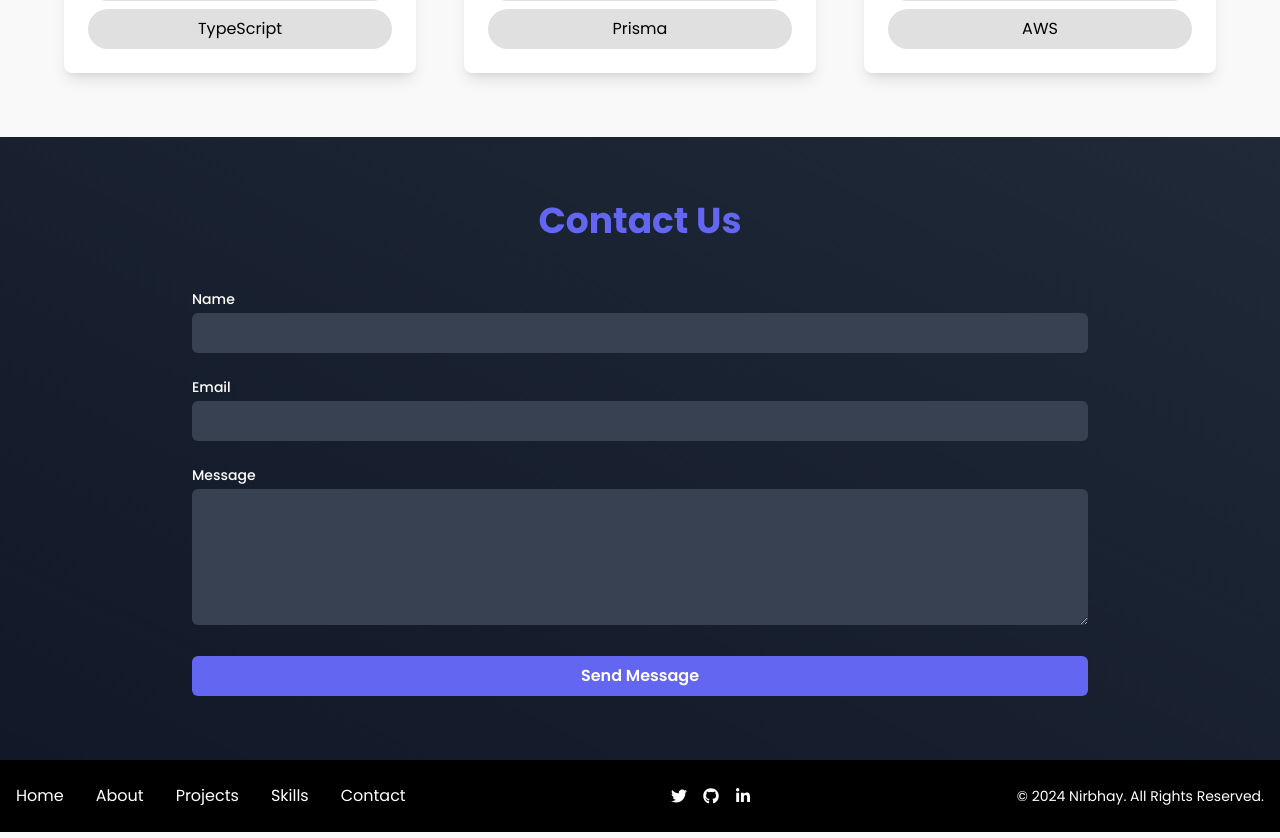
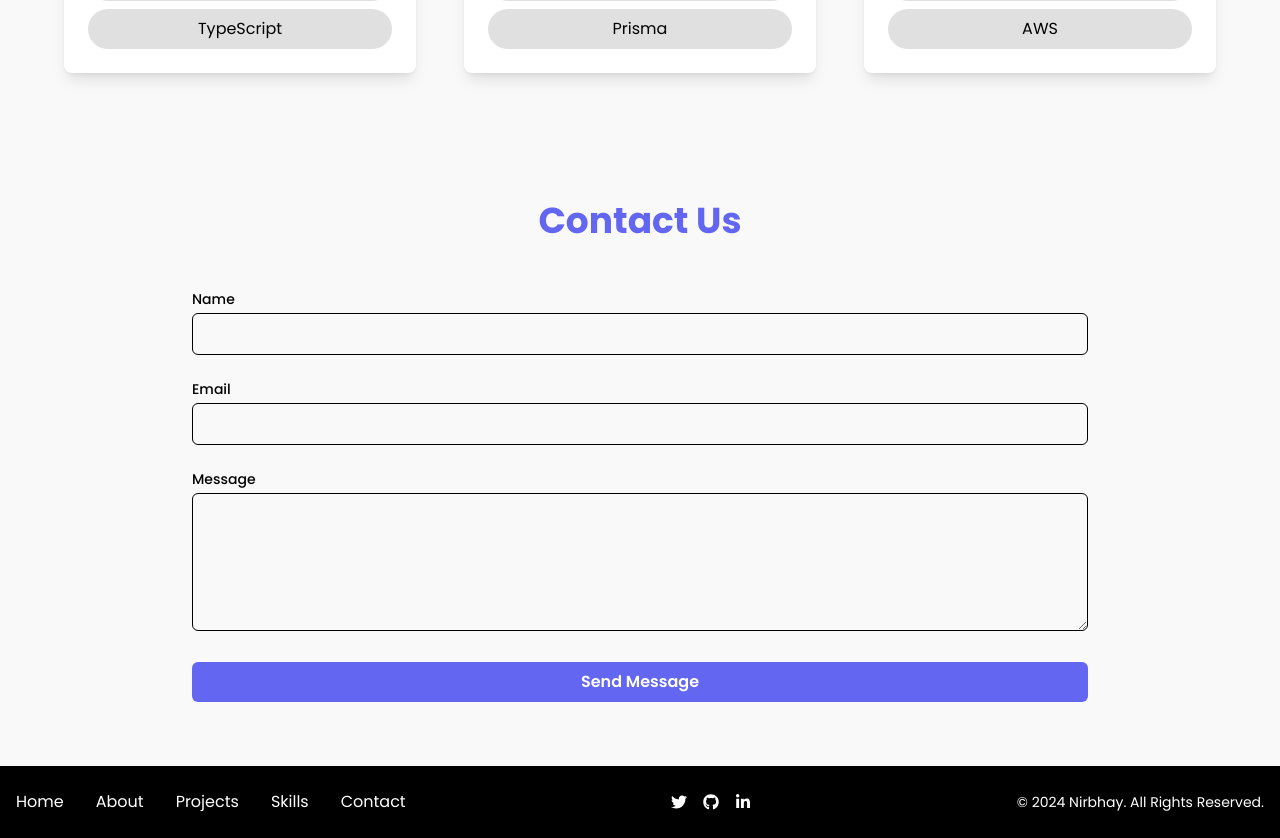
Before and after one commit to NirbhaySingh74/portfoio, a React (Vite) app: page / in a window 1280 px wide. Shown: the part 2542-3380 px from the top of the page. Built offline with nearby package versions, Linux system fonts and the light colour scheme.

Commit message:
Contact.tsx updated

```diff
--- a/src/App.css
+++ b/src/App.css
@@ -3,6 +3,7 @@
   --text-color: #000000;
   --card-background-color: #ffffff;
   --item-background-color: #e0e0e0;
+  --hover-color: #4c51bf;
 }
 
 [data-theme="dark"] {
@@ -10,6 +11,7 @@
   --text-color: #e0e0e0;
   --card-background-color: #2a2a2a;
   --item-background-color: #333333;
+  --hover-color: #9f7aea;
 }
 
 body,
@@ -24,10 +26,7 @@ html {
   transition: background-color 0.3s ease, color 0.3s ease;
 }
 
-:root {
-  --hover-color: #4c51bf;
+/* Example for hover effects */
+a:hover {
+  color: var(--hover-color);
 }
-
-[data-theme="dark"] {
-  --hover-color: #9f7aea;
-}
--- a/src/components/Contact.tsx
+++ b/src/components/Contact.tsx
@@ -4,7 +4,7 @@ const Contact: React.FC = () => {
   return (
     <section
       id="contact"
-      className="bg-gradient-to-bl from-gray-800 to-gray-900 text-white py-16 px-4"
+      className="bg-gradient-to-bl from-[var(--background-dark)] to-[var(--background-dark)] text-[var(--text-color)] py-16 px-4"
     >
       <div className="max-w-4xl mx-auto">
         <h2 className="text-3xl md:text-4xl font-bold mb-12 text-center text-indigo-500">
@@ -24,7 +24,7 @@ const Contact: React.FC = () => {
               name="name"
               id="name"
               required
-              className="w-full px-4 py-2 mt-1 bg-gray-700 text-white rounded-md"
+              className="w-full px-4 py-2 mt-1 bg-[var(--input-background)] text-[var(--text-color)] rounded-md border border-[var(--border-color)]"
             />
           </div>
           <div>
@@ -36,7 +36,7 @@ const Contact: React.FC = () => {
               name="email"
               id="email"
               required
-              className="w-full px-4 py-2 mt-1 bg-gray-700 text-white rounded-md"
+              className="w-full px-4 py-2 mt-1 bg-[var(--input-background)] text-[var(--text-color)] rounded-md border border-[var(--border-color)]"
             />
           </div>
           <div>
@@ -48,7 +48,7 @@ const Contact: React.FC = () => {
               id="message"
               rows={5}
               required
-              className="w-full px-4 py-2 mt-1 bg-gray-700 text-white rounded-md"
+              className="w-full px-4 py-2 mt-1 bg-[var(--input-background)] text-[var(--text-color)] rounded-md border border-[var(--border-color)]"
             ></textarea>
           </div>
           <button
```
